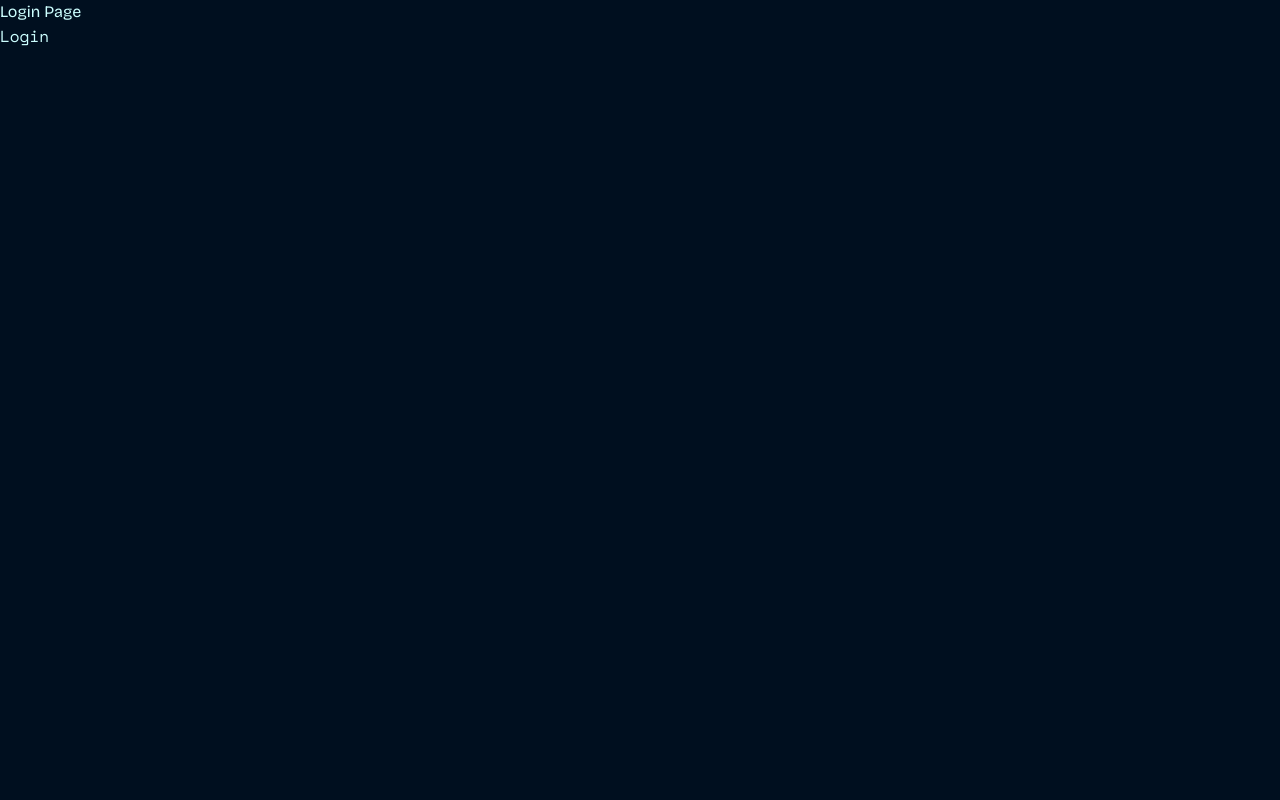
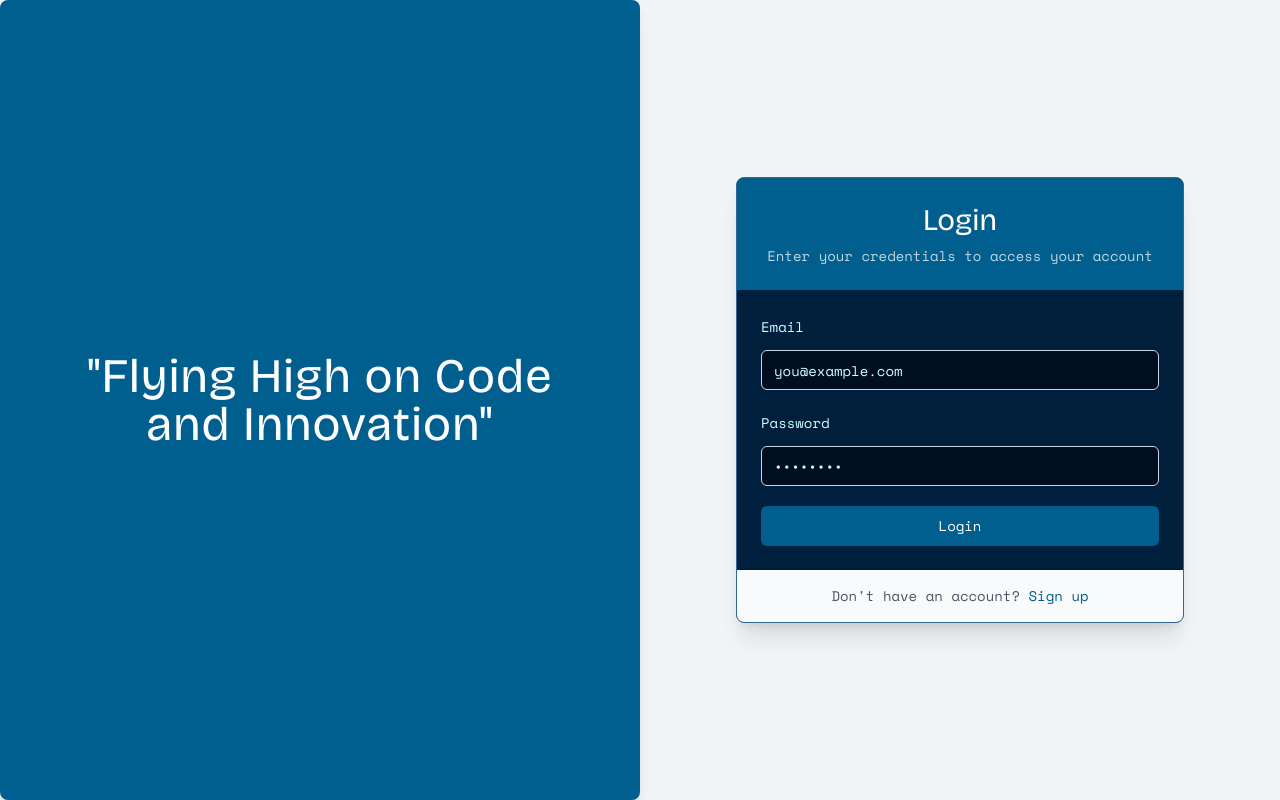
Before and after one commit to Daoudielhassan/AIAC-IT, a Next.js app: page /login in a window 1280 px wide. Built offline with nearby package versions, Linux system fonts and the light colour scheme.

Commit message:
add a login page

```diff
--- a/package.json
+++ b/package.json
@@ -14,6 +14,7 @@
     "@radix-ui/react-label": "^2.1.0",
     "@radix-ui/react-slot": "^1.1.0",
     "@vercel/analytics": "^1.3.1",
+    "@vercel/postgres": "^0.9.0",
     "@vercel/speed-insights": "^1.0.12",
     "class-variance-authority": "^0.7.0",
     "classnames": "^2.5.1",
@@ -22,6 +23,7 @@
     "embla-carousel-react": "^8.1.8",
     "lucide-react": "^0.418.0",
     "next": "14.2.5",
+    "next-auth": "^5.0.0-beta.20",
     "react": "^18",
     "react-dom": "^18",
     "react-icons": "^5.2.1",
--- a/src/app/login/page.js
+++ b/src/app/login/page.js
@@ -1,31 +1,46 @@
-// app/login/page.js
-'use client';
+// pages/login.js
+"use client";
 
+import React, { useState } from 'react';
 import { useRouter } from 'next/navigation';
-import { useState } from 'react';
+import QuoteColumn from "@/components/component/QuoteColumn";
+import LoginCard from "@/components/component/LoginCard";
 
-export default function Login() {
+export default function LoginPage() {
+  const [email, setEmail] = useState('');
+  const [password, setPassword] = useState('');
+  const [error, setError] = useState('');
   const router = useRouter();
-  const [loading, setLoading] = useState(false);
 
-  const handleLogin = async () => {
-    setLoading(true);
+  const handleSubmit = async (e) => {
+    e.preventDefault();
+    setError('');
 
-    // Simulate an authentication request
-    await new Promise((resolve) => setTimeout(resolve, 1000));
-
-    // Set a cookie with an expiration time
-    document.cookie = "authToken=true; path=/; max-age=86400; secure"; // Max-age is 1 day
-
-    router.push('/dashboard');
+    try {
+      if (email && password) {
+        console.log('Login successful');
+        router.push('/dashboard');
+      } else {
+        setError('Please enter both email and password');
+      }
+    } catch (err) {
+      setError('Failed to login. Please try again.');
+    }
   };
 
   return (
-    <div>
-      <h1>Login Page</h1>
-      <button onClick={handleLogin} disabled={loading}>
-        {loading ? 'Logging in...' : 'Login'}
-      </button>
+    <div className="flex min-h-screen bg-gray-100">
+      <QuoteColumn />
+      <div className="w-full md:w-1/2 flex items-center justify-center p-6">
+        <LoginCard
+          handleSubmit={handleSubmit}
+          email={email}
+          setEmail={setEmail}
+          password={password}
+          setPassword={setPassword}
+          error={error}
+        />
+      </div>
     </div>
   );
 }
--- a/src/app/page.jsx
+++ b/src/app/page.jsx
@@ -1,15 +1,19 @@
-import { HomeComponent } from '@/components/component/HomeComponent';
-import { SpeedInsights } from "@vercel/speed-insights/next"
-import { Analytics } from "@vercel/analytics/react"
+import { SpeedInsights } from "@vercel/speed-insights/next";
+import { Analytics } from "@vercel/analytics/react";
+import { Header } from "@/components/component/Header";
+import { HeroSection } from "@/components/component/HeroSection";
+import { MeetTheTeamSection } from "@/components/component/MeetTheTeamSection";
+import { Contact } from "@/components/component/contact";
 
 export default function Home() {
   return (
-    <main className="flex flex-col min-h-screen p-4 md:p-8 lg:p-16 bg-background">
-      <div className="container mx-auto flex flex-col items-center justify-center flex-grow">
-        <HomeComponent />
-        <SpeedInsights />
-        <Analytics />
-      </div>
+    <main className="flex flex-col min-h-screen p-4 md:p-3 lg:p-10 bg-background">
+      <Header />
+      <HeroSection />
+      <MeetTheTeamSection />
+      <Contact />
+      <SpeedInsights />
+      <Analytics />
     </main>
   );
 }
--- a/src/components/component/Header.jsx
+++ b/src/components/component/Header.jsx
@@ -3,7 +3,6 @@
 import Link from "next/link";
 import { AiOutlineMenu, AiOutlineClose } from "react-icons/ai";
 import { useState } from "react";
-import Image from 'next/image';
 
 
 const navItems = [
@@ -24,15 +23,10 @@ export function Header() {
     <div className="container">
       <header className="px-4 lg:px-6 h-14 flex items-center justify-between bg-background border-b">
         <Link href="/" className="flex items-center">
-        <Image
+          <img
             src="/pictures/logo.png"
             className="h-10 w-auto text-primary"
             alt="IT Club Logo"
-            layout="intrinsic"   // Adjust as needed ('intrinsic', 'fixed', 'responsive')
-            objectFit="contain"  // Handle image fit in the container
-            priority={true}      // Optional: Load image eagerly
-            width={35}          // Define width for the logo
-            height={100}          // Define height for the logo
           />
           <span className="sr-only">IT Club</span>
         </Link>
--- a/src/components/component/HomeComponent.jsx
+++ /dev/null
@@ -1,14 +0,0 @@
-import { Header } from "./Header";
-import { HeroSection } from "./HeroSection";
-import { MeetTheTeamSection } from "./MeetTheTeamSection";
-import { Contact } from "./contact";
-export function HomeComponent() {
-  return (
-    <main>
-      <Header />
-      <HeroSection />
-      <MeetTheTeamSection />
-      <Contact />
-    </main>
-  );
-}
--- /dev/null
+++ b/src/components/component/LoginCard.js
@@ -0,0 +1,60 @@
+import React from 'react';
+import { Card, CardContent, CardHeader, CardFooter } from "@/components/ui/card";
+import { Button } from "@/components/ui/button";
+import { Input } from "@/components/ui/input";
+import { Label } from "@/components/ui/label";
+
+const LoginCard = ({ handleSubmit, email, setEmail, password, setPassword, error }) => {
+  return (
+    <Card className="w-full max-w-md shadow-xl rounded-lg overflow-hidden transform transition-transform duration-300 hover:scale-105">
+      <CardHeader className="text-center space-y-2 p-6 bg-primary text-white">
+        <h2 className="text-3xl font-extrabold">Login</h2>
+        <p className="text-sm text-white/75">
+          Enter your credentials to access your account
+        </p>
+      </CardHeader>
+      <CardContent className="p-6 space-y-6">
+        <form onSubmit={handleSubmit} className="space-y-5">
+          <div className="space-y-3">
+            <Label htmlFor="email" className="text-sm font-medium">Email</Label>
+            <Input
+              id="email"
+              type="email"
+              placeholder="you@example.com"
+              value={email}
+              onChange={(e) => setEmail(e.target.value)}
+              required
+              className="border-gray-300 focus:border-primary focus:ring-primary"
+            />
+          </div>
+          <div className="space-y-3">
+            <Label htmlFor="password" className="text-sm font-medium">Password</Label>
+            <Input
+              id="password"
+              type="password"
+              placeholder="••••••••"
+              value={password}
+              onChange={(e) => setPassword(e.target.value)}
+              required
+              className="border-gray-300 focus:border-primary focus:ring-primary"
+            />
+          </div>
+          {error && <p className="text-sm text-red-600">{error}</p>}
+          <Button type="submit" className="w-full bg-primary hover:bg-primary-dark text-white py-2 rounded-md">
+            Login
+          </Button>
+        </form>
+      </CardContent>
+      <CardFooter className="flex justify-center p-4 bg-gray-50">
+        <p className="text-sm text-gray-600">
+          Don't have an account?{' '}
+          <a href="/signup" className="text-primary hover:underline">
+            Sign up
+          </a>
+        </p>
+      </CardFooter>
+    </Card>
+  );
+};
+
+export default LoginCard;
--- a/src/components/component/MeetTheTeamSection.jsx
+++ b/src/components/component/MeetTheTeamSection.jsx
@@ -106,7 +106,7 @@ export function MeetTheTeamSection() {
   return (
     <div id="Team">
       {
-        <section className="w-full py-12 md:py-24 lg:py-32">
+        <section className="w-full py-6 md:py-12 lg:py-16">
           <div className="container space-y-12 px-4 md:px-6">
             <div className="flex flex-col items-center justify-center space-y-4 text-center">
               <div className="space-y-2">
--- /dev/null
+++ b/src/components/component/QuoteColumn.js
@@ -0,0 +1,13 @@
+import React from 'react';
+
+const QuoteColumn = () => {
+  return (
+    <div className="w-full md:w-1/2 bg-primary flex items-center justify-center p-8 md:p-12 lg:p-16 shadow-lg rounded-lg ">
+      <h1 className="text-2xl md:text-4xl lg:text-5xl font-extrabold text-white text-center leading-tight tracking-wide transition-transform duration-300 ease-in-out  transform hover:scale-105">
+        "Flying High on Code and Innovation"
+      </h1>
+    </div>
+  );
+};
+
+export default QuoteColumn;
```
Also changed, not shown: public/pictures/bg.jpg (added), 1 other file (tests, documents, lock files or other folders).
